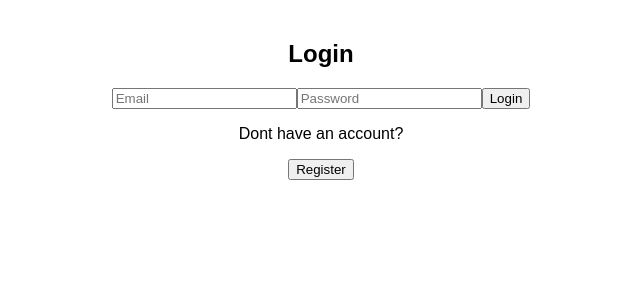
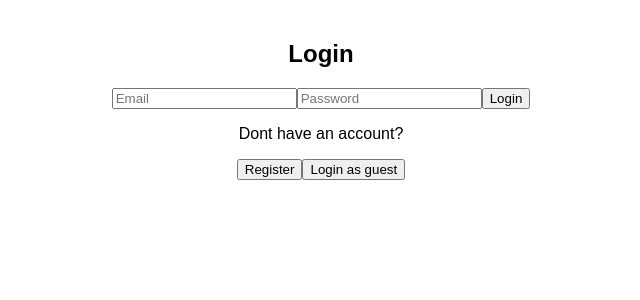
Before and after one commit to Goalaso/interactivespeechtherapy, a React (Create React App) app in the folder speechtherapy/: page / in a window 1280 px wide. Shown: the top 300 px of the page, without its empty margins (319-959 px from the left). Built offline with nearby package versions, Linux system fonts and the light colour scheme.

Commit message:
Add guest login button

```diff
--- a/speechtherapy/src/App.js
+++ b/speechtherapy/src/App.js
@@ -21,7 +21,7 @@ function App() {
   const renderPage = () => {
     switch (currentPage) {
       case "login":
-        return <Login onRegister={() => setCurrentPage("register")} onLoginSuccess={() => setCurrentPage("dashboard")}/>
+        return <Login onRegister={() => setCurrentPage("register")} onGuestLogin={() => setCurrentPage("dashboard")} onLoginSuccess={() => setCurrentPage("dashboard")}/>
       case "register":
         return <Register onLogin={() => setCurrentPage("login")} />
       case "dashboard":
--- a/speechtherapy/src/pages/Login.js
+++ b/speechtherapy/src/pages/Login.js
@@ -1,6 +1,6 @@
 import React, { useState } from 'react';
 
-function Login({onRegister, onLoginSuccess}) {
+function Login({onRegister, onGuestLogin, onLoginSuccess}) {
     const [email, setEmail] = useState('');
     const [password, setPassword] = useState('');
 
@@ -54,6 +54,7 @@ function Login({onRegister, onLoginSuccess}) {
             <div style={{marginTop: '10px' }}>
                 <p>Dont have an account?</p>
                 <button onClick={onRegister}>Register</button>
+                <button onClick={onGuestLogin}>Login as guest</button>
             </div>
         </div>
     );
```
